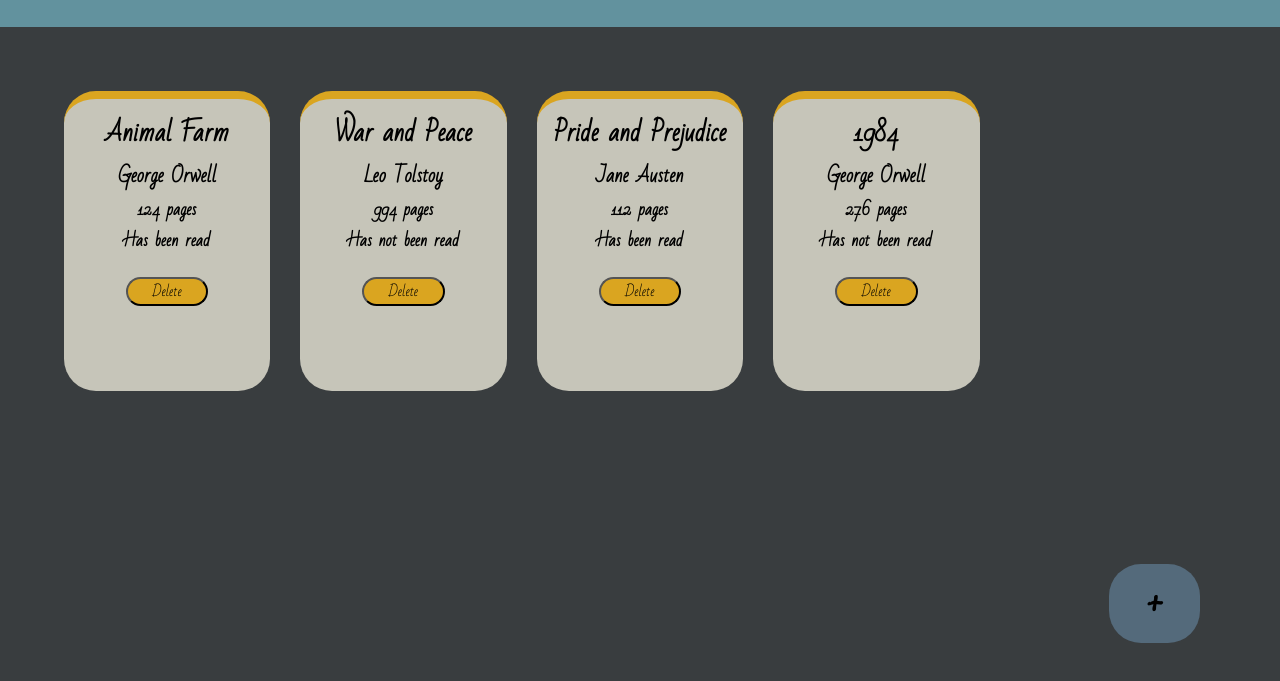
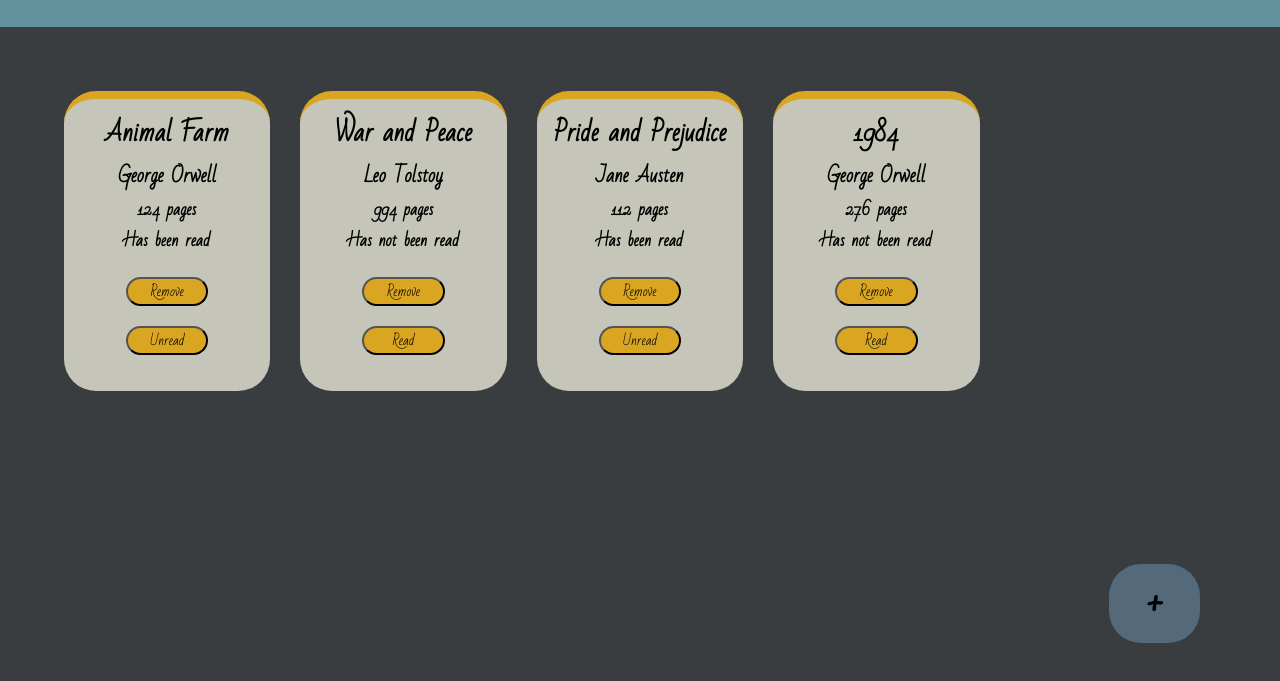
Before and after one commit to AprupKale/library, a plain HTML site: page index.html in a window 1280 px wide. Shown: the part 93-774 px from the top of the page. Drawn offline with Linux system fonts and the light colour scheme.

Commit message:
Enable read toggle button

```diff
--- a/script.js
+++ b/script.js
@@ -11,7 +11,7 @@ function Book(title, author, pages, hasBeenRead) {
     this.pages = pages;
     this.hasBeenRead = hasBeenRead;
 
-    this.info = function() {
+    this.info = function () {
         return this.hasBeenRead
             ? `${this.title} by ${this.author}, ${this.pages} pages, has been read`
             : `${this.title} by ${this.author}, ${this.pages} pages, not read yet`;
@@ -24,36 +24,50 @@ function addBookToLibrary(book) {
 
 function updateDisplay() {
     const main = document.querySelector('.main');
+    main.innerHTML = '';
+
     for (let i = 0; i < myLibrary.length; i++) {
         let book = myLibrary[i];
 
         const division = document.createElement('div');
         division.classList.add('book')
         division.id = `${book.title}`;
+
         const title = document.createElement('h2');
         title.textContent = `${book.title}`;
+
         const author = document.createElement('h3');
         author.textContent = book.author;
+
         const pages = document.createElement('h4');
-        pages.textContent = `${book.pages} pages`
+        pages.textContent = `${book.pages} pages`;
+
         const readStatus = document.createElement('h4');
         readStatus.textContent = book.hasBeenRead
             ? 'Has been read'
             : 'Has not been read';
-        const button = document.createElement('button');
-        button.textContent = 'Delete';
-        button.id = `${book.title}`;
+
+        const remove = document.createElement('button');
+        remove.classList.add('remove');
+        remove.textContent = 'Remove';
+
+        const toggle = document.createElement('button');
+        toggle.classList.add('toggle');
+        toggle.textContent = book.hasBeenRead
+            ? 'Unread'
+            : 'Read';
 
         division.appendChild(title);
         division.appendChild(author);
         division.appendChild(pages);
         division.appendChild(readStatus);
-        division.appendChild(button);
+        division.appendChild(remove);
+        division.appendChild(toggle);
 
         main.appendChild(division);
 
         division
-            .querySelector('button')
+            .querySelector('.remove')
             .addEventListener('click', event => {
                 main.removeChild(division);
 
@@ -63,6 +77,18 @@ function updateDisplay() {
                     }
                 }
             });
+
+        division
+            .querySelector('.toggle')
+            .addEventListener('click', event => {
+                for (let i = 0; i < myLibrary.length; i++) {
+                    if (myLibrary[i].title === `${division.id}`) {
+                        myLibrary[i].hasBeenRead = !myLibrary[i].hasBeenRead;
+                    }
+                }
+
+                updateDisplay();
+            });
     }
 }
 
--- a/style.css
+++ b/style.css
@@ -79,6 +79,7 @@ body > button {
 }
 
 .book button {
+    display: block;
     margin-top: 10%;
     position: relative;
     left: 30%;
```
